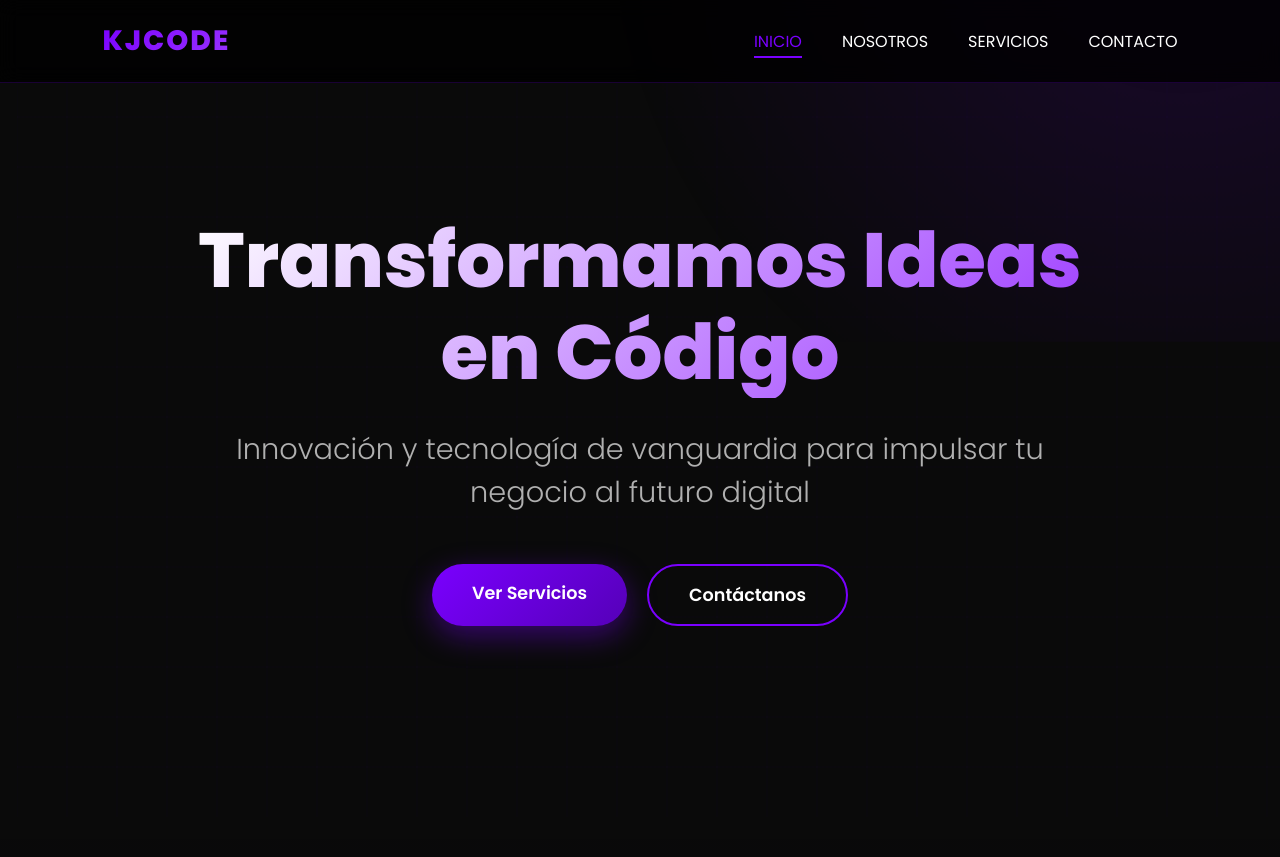
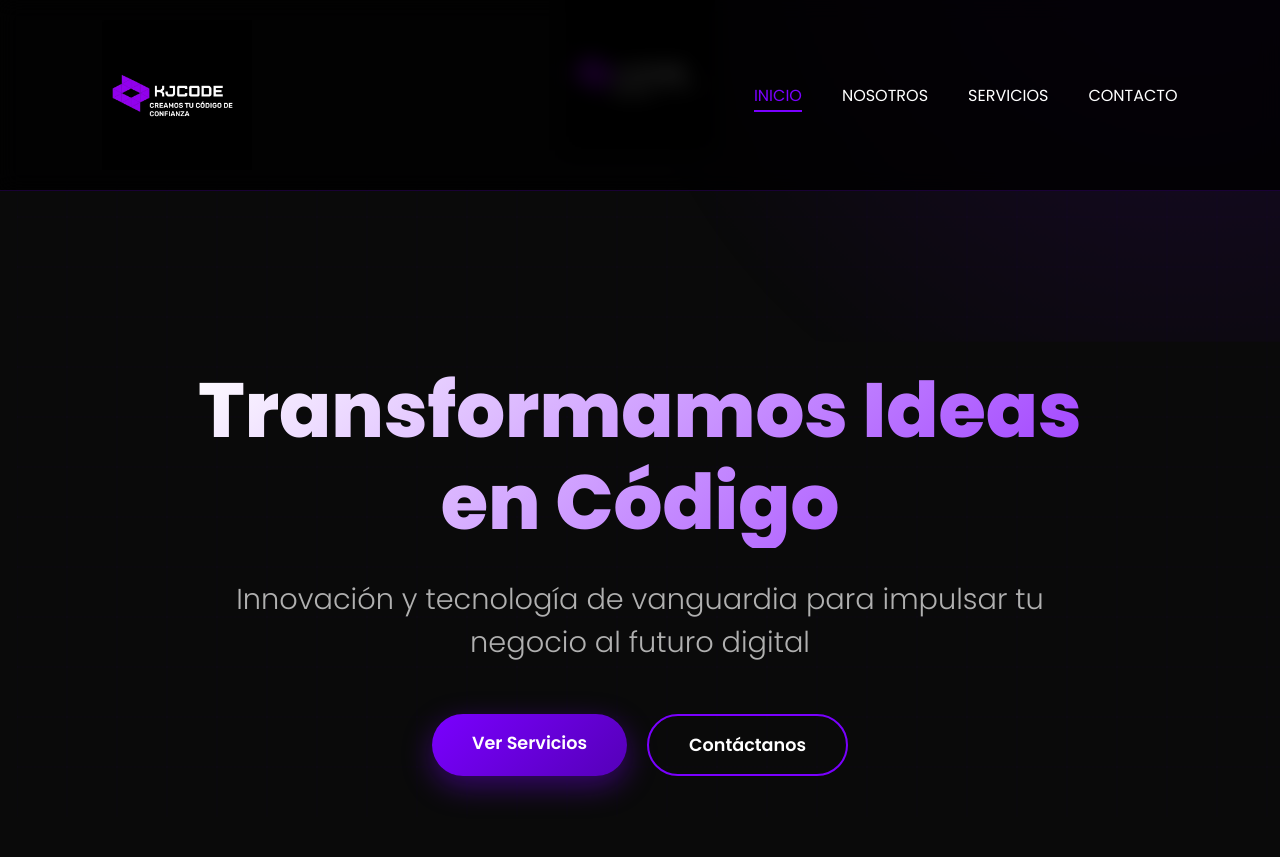
Before and after one commit to kevin6rodriguez9/KJCODE, a PHP site: page / in a window 1280 px wide. Shown: the top 857 px of the page. Run offline with PHP 8.4, Linux system fonts and the light colour scheme.

Commit message:
Add files via upload

```diff
--- a/contacto.html
+++ b/contacto.html
@@ -16,7 +16,9 @@
 
     <header>
       <nav>
-        <div class="logo">KJCODE</div>
+        <div class="logo">
+          <img src="KJCODELOGO.webp" alt="KJCODE Logo" />
+        </div>
         <ul class="enlacesNavegacion" id="enlacesNavegacion">
           <li><a href="index.html">INICIO</a></li>
           <li><a href="nosotros.html">NOSOTROS</a></li>
--- a/index.css
+++ b/index.css
@@ -103,13 +103,18 @@ nav {
 }
 
 .logo {
+  display: flex;
+  align-items: center;
+  justify-content: center;
   font-size: 28px;
   font-weight: 800;
-  background: linear-gradient(135deg, var(--primary), var(--primary-light));
-  -webkit-background-clip: text;
-  -webkit-text-fill-color: transparent;
-  background-clip: text;
   letter-spacing: 2px;
+}
+
+.logo img {
+  max-height: 150px; /* ajusta según el tamaño que quieras */
+  width: auto;
+  display: block;
 }
 
 .enlacesNavegacion {
@@ -264,7 +269,7 @@ nav {
   );
 }
 
-.tituloSeccion{
+.tituloSeccion {
   text-align: center;
   font-size: clamp(2rem, 4vw, 3rem);
   font-weight: 700;
--- a/index.html
+++ b/index.html
@@ -1,20 +1,28 @@
 <!DOCTYPE html>
 <html lang="es">
   <head>
-  <meta charset="UTF-8">
-  <meta name="viewport" content="width=device-width, initial-scale=1.0">
+    <meta charset="UTF-8" />
+    <meta name="viewport" content="width=device-width, initial-scale=1.0" />
     <title>KJCODE - Transformamos Ideas en Código</title>
-  <link rel="stylesheet" href="index.css">
-  <link href="https://fonts.googleapis.com/css2?family=Poppins:wght@300;400;600;700;800&display=swap" rel="stylesheet">
+    <link rel="stylesheet" href="index.css" />
+    <link
+      href="https://fonts.googleapis.com/css2?family=Poppins:wght@300;400;600;700;800&display=swap"
+      rel="stylesheet"
+    />
   </head>
 
   <body>
     <div class="fondoAnimado"></div>
+    <div class="logo">
+      <img src="KJCODELOGO.webp" alt="KJCODE Logo" />
+    </div>
     <div class="fondoDegradado"></div>
 
     <header id="cabecera">
       <nav>
-      <div class="logo">KJCODE</div>
+        <div class="logo">
+          <img src="KJCODELOGO.webp" alt="KJCODE Logo" />
+        </div>
         <ul class="enlacesNavegacion" id="enlacesNavegacion">
           <li><a href="index.html" class="activo">INICIO</a></li>
           <li><a href="nosotros.html">NOSOTROS</a></li>
@@ -32,9 +40,14 @@
     <section class="encabezadoPrincipal">
       <div class="contenidoEncabezado">
         <h1>Transformamos Ideas en Código</h1>
-      <p class="eslogan">Innovación y tecnología de vanguardia para impulsar tu negocio al futuro digital</p>
+        <p class="eslogan">
+          Innovación y tecnología de vanguardia para impulsar tu negocio al
+          futuro digital
+        </p>
         <div class="botonesPrincipal">
-        <a href="servicios.html" class="boton botonPrincipal">Ver Servicios</a>
+          <a href="servicios.html" class="boton botonPrincipal"
+            >Ver Servicios</a
+          >
           <a href="contacto.html" class="boton botonSecundario">Contáctanos</a>
         </div>
       </div>
@@ -46,22 +59,32 @@
         <div class="servicioCarta">
           <span class="servicioIcono">🚀</span>
           <h3>Innovación</h3>
-        <p>Utilizamos las últimas tecnologías y metodologías para crear soluciones que marcan la diferencia</p>
+          <p>
+            Utilizamos las últimas tecnologías y metodologías para crear
+            soluciones que marcan la diferencia
+          </p>
         </div>
         <div class="servicioCarta">
           <span class="servicioIcono">🔒</span>
           <h3>Seguridad</h3>
-        <p>Protegemos tu información con los más altos estándares de seguridad y cifrado</p>
+          <p>
+            Protegemos tu información con los más altos estándares de seguridad
+            y cifrado
+          </p>
         </div>
         <div class="servicioCarta">
           <span class="servicioIcono">⚡</span>
           <h3>Eficiencia</h3>
-        <p>Optimizamos cada línea de código para máxima velocidad y rendimiento</p>
+          <p>
+            Optimizamos cada línea de código para máxima velocidad y rendimiento
+          </p>
         </div>
         <div class="servicioCarta">
           <span class="servicioIcono">🌍</span>
           <h3>Escalabilidad</h3>
-        <p>Desarrollamos sistemas que crecen junto con tu negocio sin límites</p>
+          <p>
+            Desarrollamos sistemas que crecen junto con tu negocio sin límites
+          </p>
         </div>
       </div>
     </section>
@@ -71,26 +94,41 @@
       <div class="proyectosGrilla">
         <div class="proyectoCarta">
           <h3>Sistema de Inventario</h3>
-        <p>Plataforma web completa con control de inventario en tiempo real para empresa metalmecánica</p>
+          <p>
+            Plataforma web completa con control de inventario en tiempo real
+            para empresa metalmecánica
+          </p>
         </div>
         <div class="proyectoCarta">
           <h3>Baloncesto & Deportes</h3>
-        <p>Portal de noticias deportivas con cobertura de baloncesto, Fórmula 1, motociclismo y fútbol</p>
+          <p>
+            Portal de noticias deportivas con cobertura de baloncesto, Fórmula
+            1, motociclismo y fútbol
+          </p>
         </div>
         <div class="proyectoCarta">
           <h3>Cultura & Entretenimiento</h3>
-        <p>Plataformas de información sobre Dragon Ball, videojuegos y tendencias actuales</p>
+          <p>
+            Plataformas de información sobre Dragon Ball, videojuegos y
+            tendencias actuales
+          </p>
         </div>
         <div class="proyectoCarta">
           <h3>Mokepon</h3>
-        <p>Videojuego web interactivo con personajes únicos y batallas en tiempo real</p>
+          <p>
+            Videojuego web interactivo con personajes únicos y batallas en
+            tiempo real
+          </p>
         </div>
       </div>
     </section>
 
     <section class="seccionAccion">
       <h2>¿Listo para Innovar?</h2>
-    <p>Trabajemos juntos para convertir tu visión en realidad con tecnología de última generación</p>
+      <p>
+        Trabajemos juntos para convertir tu visión en realidad con tecnología de
+        última generación
+      </p>
       <a href="contacto.html" class="boton botonPrincipal">Comenzar Ahora</a>
     </section>
 
@@ -122,7 +160,11 @@
           <h3>Síguenos</h3>
           <div class="redesSociales">
             <a href="https://www.instagram.com/kjco.de" target="_blank">📷</a>
-          <a href="https://www.facebook.com/profile.php?id=61580866250656" target="_blank">📘</a>
+            <a
+              href="https://www.facebook.com/profile.php?id=61580866250656"
+              target="_blank"
+              >📘</a
+            >
             <a href="https://www.tiktok.com/@kjco.de" target="_blank">🎵</a>
           </div>
         </div>
@@ -133,5 +175,4 @@
     </footer>
     <script src="index.js"></script>
   </body>
-
 </html>
--- a/nosotros.html
+++ b/nosotros.html
@@ -15,7 +15,9 @@
     <div class="fondoAnimado"></div>
     <header>
       <nav>
-        <div class="logo">KJCODE</div>
+        <div class="logo">
+          <img src="KJCODELOGO.webp" alt="KJCODE Logo" />
+        </div>
         <ul class="enlacesNavegacion" id="enlacesNavegacion">
           <li><a href="index.html">INICIO</a></li>
           <li><a href="nosotros.html" class="activo">NOSOTROS</a></li>
--- a/servicios.html
+++ b/servicios.html
@@ -11,10 +11,11 @@
 
 <body>
   <div class="fondoAnimado"></div>
-
   <header>
     <nav>
-      <div class="logo">KJCODE</div>
+      <div class="logo">
+      <img src="KJCODELOGO.webp" alt="KJCODE Logo" />
+    </div>
       <ul class="enlacesNavegacion" id="enlacesNavegacion">
         <li><a href="index.html">INICIO</a></li>
         <li><a href="nosotros.html">NOSOTROS</a></li>
```
Also changed, not shown: contacto.css (+9 -4 lines), nosotros.css (+9 -4 lines), servicios.css (+9 -4 lines), 1 other file. Lines whose indentation alone changed are shown as unchanged.
